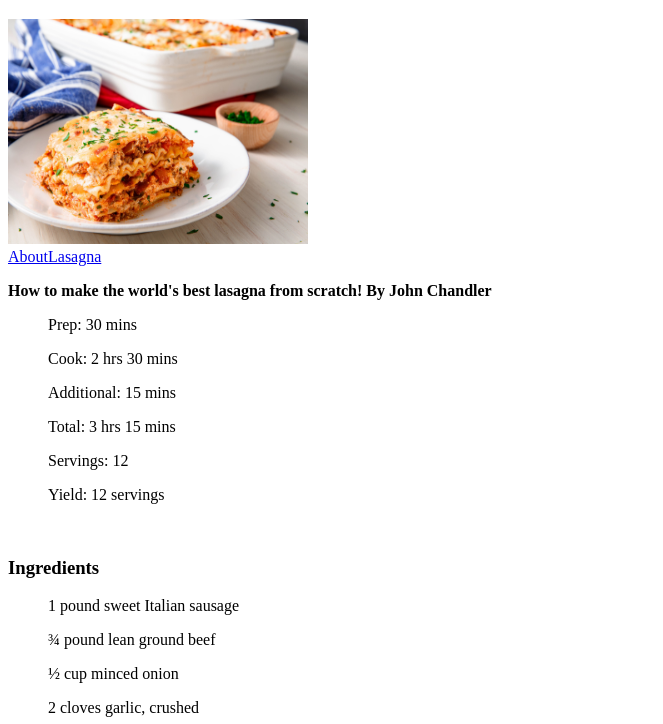
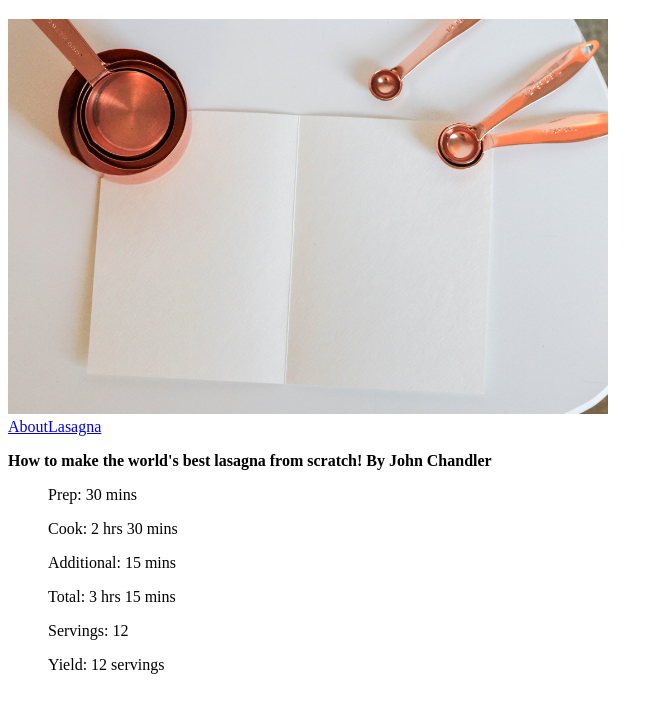
Before and after one commit to over45Codes/odin-recipes, a plain HTML site: page lasagna.html in a window 1280 px wide. Shown: the part 61-785 px from the top of the page, without its empty margins (0-663 px from the left). Drawn offline with Linux system fonts and the light colour scheme.

Commit message:
renamed page

```diff
--- a/lasagna.html
+++ b/lasagna.html
@@ -9,9 +9,9 @@
 
 <body>
     <h1>Grace's Recommended Recipes</h1>
-<img src="images/Lasagna.jpeg"
-width="300"
-height="225"/>
+<img src="images/kara-eads-AemWnTSPxoE-unsplash.jpeg"
+width="600"
+/>
 <br>
     <a href="aboutlasagna.html">AboutLasagna</a>
     <p><strong>How to make the world's best lasagna from scratch! By John Chandler</strong> </p>
```
